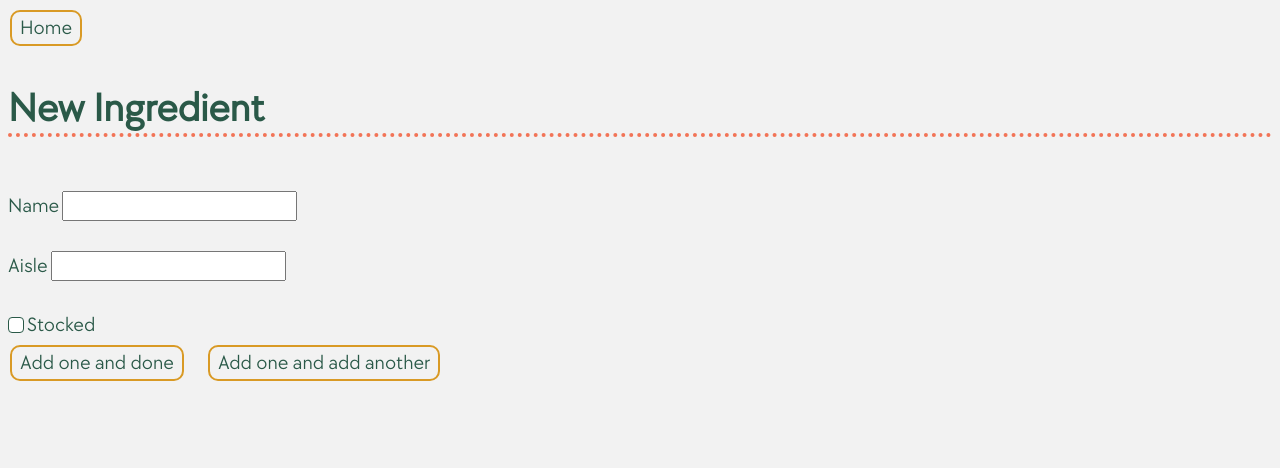
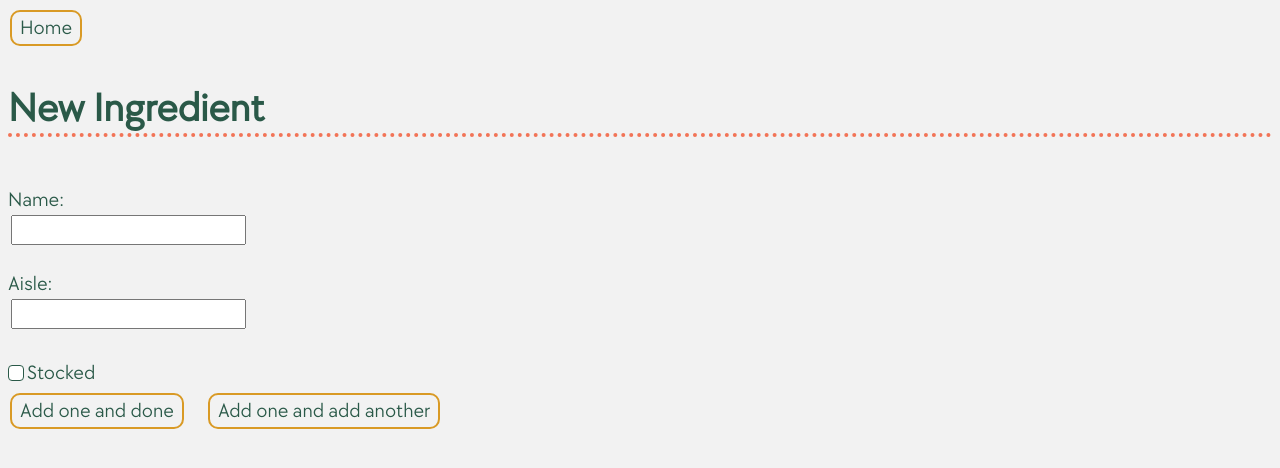
Before and after one commit to akarpodinis/shopping, a FastAPI app: template app/resources/templates/ingredients/new.html in a window 1280 px wide. Shown: the top 468 px of the page. Run offline with FastAPI, Linux system fonts and the light colour scheme; the template is opened without the code that fills it, so the values that code supplies are empty.

Commit message:
Fix new ingredient input layout

```diff
--- a/app/resources/templates/ingredients/new.html
+++ b/app/resources/templates/ingredients/new.html
@@ -11,9 +11,9 @@
     <div class="quick-status">{{message}}</div>
     <br />
     <form action="/ingredients" method="POST">
-        <div><label class="proper-word">Name</label><input type="text" name="name" required /></div>
+        <div><label class="proper-word">Name:</label><br /><input type="text" name="name" required /></div>
         <br />
-        <div><label class="proper-word">Aisle</label><input list="aisle_names" name="aisle" autocomplete="off" required /></div>
+        <div><label class="proper-word">Aisle:</label><br /><input list="aisle_names" name="aisle" autocomplete="off" required /></div>
         <br />
         <!--
             So I don't forget later, setting "checked" in-line in a tag with jinja isn't possible
```
